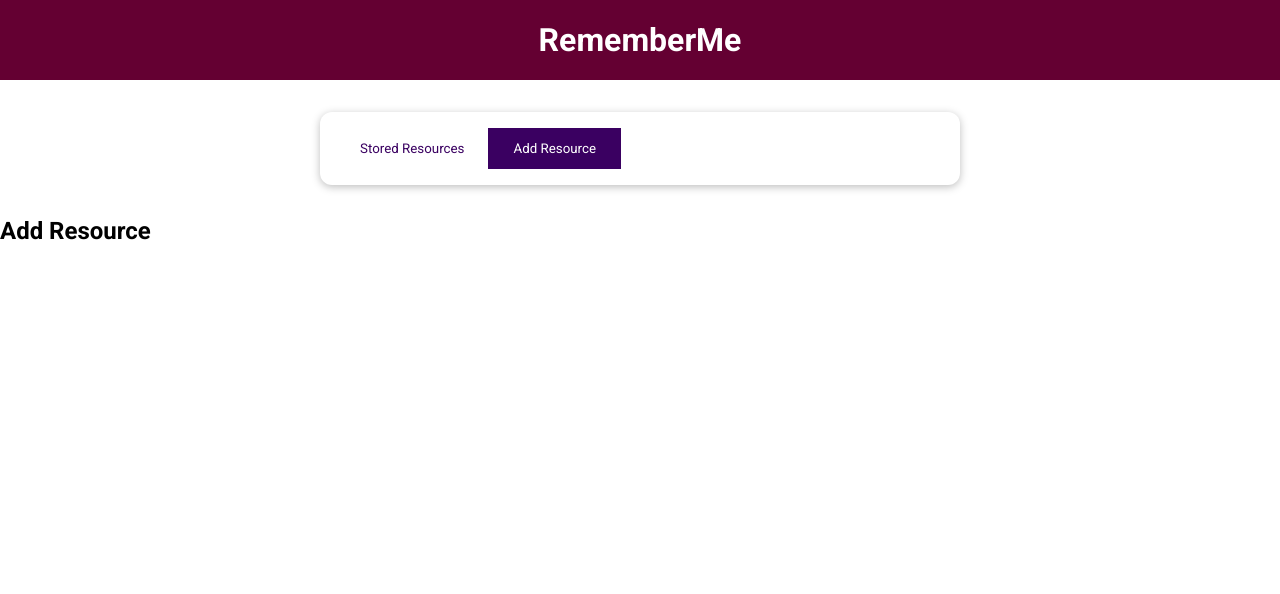
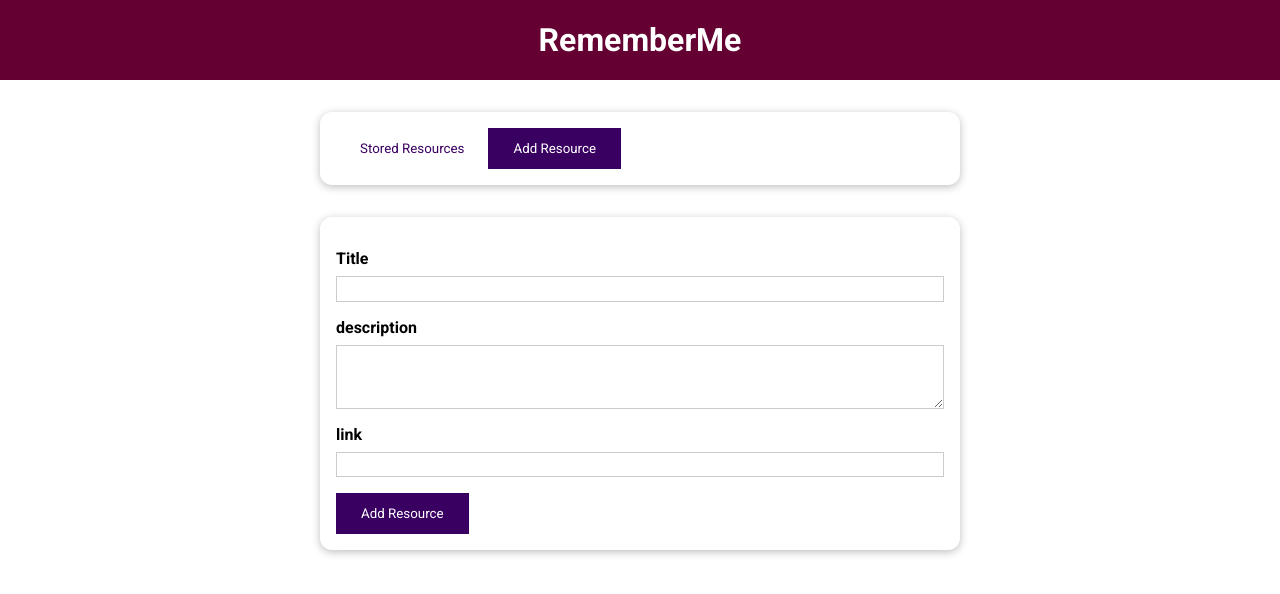
Before and after one commit to rahulkotla2/Reource-Storing-App, a Vue app: page / in a window 1280 px wide. Both pictures are taken after a click on the button "Add Resource". Shown: the top 594 px of the page. Built offline with nearby package versions, Linux system fonts and the light colour scheme.

Commit message:
Adding the form in AddResource component along with the styling

```diff
--- a/src/components/UI/BaseButton.vue
+++ b/src/components/UI/BaseButton.vue
@@ -1,12 +1,12 @@
 <template>
-    <button :class="mode" :type="type">
+    <button :class="mode">
         <slot></slot>
     </button>
 </template>
 
 <script>
 export default {
-    props: ['type', 'mode']
+    props: ['mode']
 }
 </script>
 
--- a/src/components/learning-resources/AddResource.vue
+++ b/src/components/learning-resources/AddResource.vue
@@ -1,5 +1,23 @@
 <template>
-    <h2>Add Resource</h2>
+    <base-card>
+        <form>
+            <div class="form-control">
+                <label for="title">Title</label>
+                <input type="text" id="title" name="title">
+            </div>
+            <div class="form-control">
+                <label for="description">description</label>
+                <textarea name="description" id="description" rows="3"></textarea>
+            </div>
+            <div class="form-control">
+                <label for="link">link</label>
+                <input type="url" id="link" name="link">
+            </div>
+            <div >
+                <base-button type="submit">Add Resource</base-button>
+            </div>
+        </form>
+    </base-card>
 </template>
 
 <script>
@@ -8,6 +26,30 @@
 }
 </script>
 
-<style>
+<style scoped>
+label {
+    font-weight: bold;
+    display: block;
+    margin-bottom: 0.5rem;
+}
 
+input,
+textarea {
+    display: block;
+    width: 100%;
+    font: inherit;
+    padding: 0.15rem;
+    border: 1px solid #ccc;
+}
+
+input:focus,
+textarea:focus {
+    outline: none;
+    border-color: #3a0061;
+    background-color: #f7ebff;
+}
+
+.form-control {
+    margin: 1rem 0;
+}
 </style>
```
